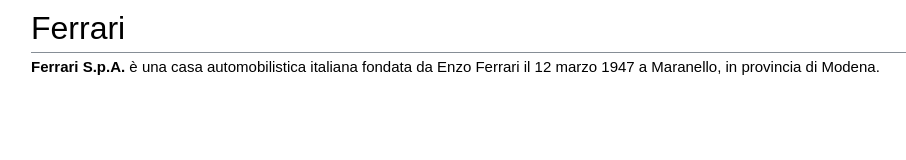
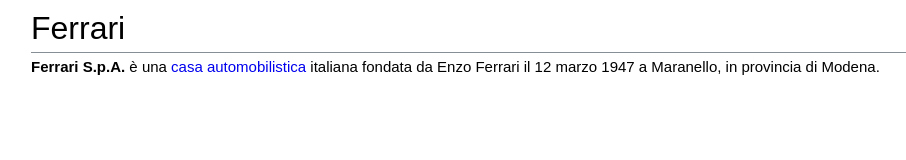
Before and after one commit to Janky96/JS-101, a plain HTML site: page 04. HTML and styling ex/index.html in a window 1280 px wide. Shown: the whole page, without its empty margins (1-907 px from the left). Drawn offline with Linux system fonts and the light colour scheme; a web font is replaced by a local one.

Commit message:
added link

```diff
--- a/04. HTML and styling ex/index.html
+++ b/04. HTML and styling ex/index.html
@@ -15,7 +15,7 @@
     <div class="container">
         <h1 class="title" id="title">Ferrari</h1>
         <div class="divider"></div>
-        <span class="text"><strong>Ferrari S.p.A.</strong> è una casa automobilistica italiana fondata da Enzo Ferrari il 12 marzo 1947 a Maranello, in provincia di Modena.</span>
+        <span class="text"><strong>Ferrari S.p.A.</strong> è una <a href=https://it.wikipedia.org/wiki/Casa_automobilistica>casa automobilistica</a> italiana fondata da Enzo Ferrari il 12 marzo 1947 a Maranello, in provincia di Modena.</span>
     </div>
 </body>
 </html>
--- a/04. HTML and styling ex/styles.css
+++ b/04. HTML and styling ex/styles.css
@@ -31,3 +31,7 @@
     font-size: 15px;
     /* margin-left: 10px; */
 }
+
+a {
+    text-decoration: none;
+}
```
